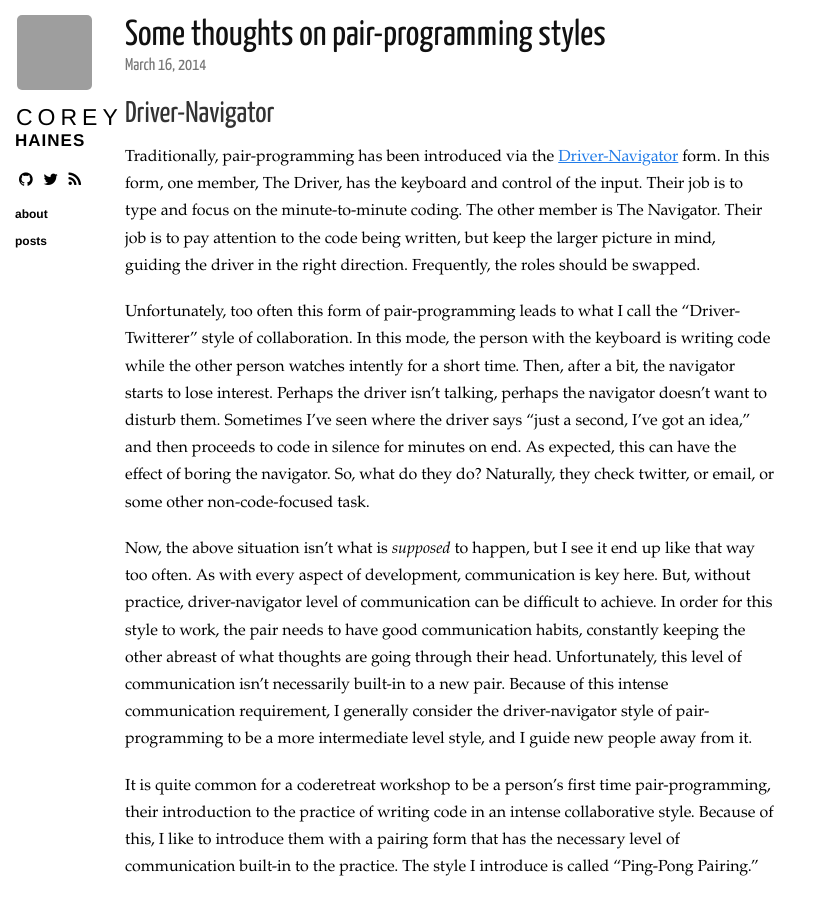
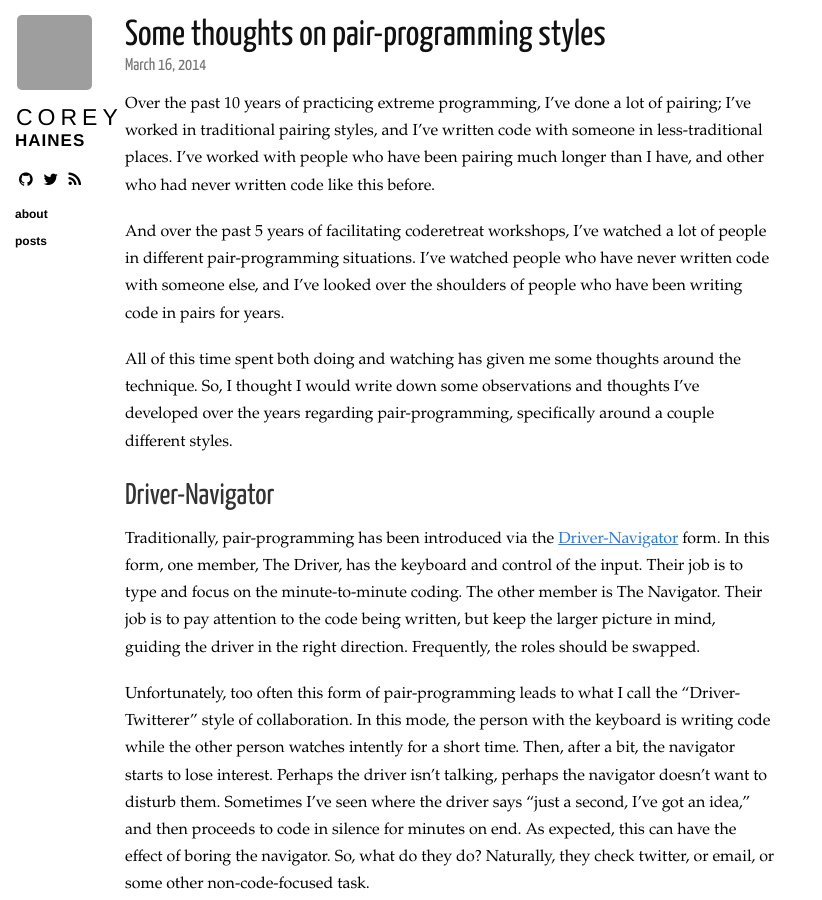
Before and after one commit to coreyhaines/coreyhaines.github.io, a Jekyll site: the page built from _posts/2014-03-16-thoughts-on-pair-programming.markdown, in a window 1280 px wide and 900 px high. Shown: the whole window, without its empty margins (0-822 px from the left). Built offline with Jekyll 4.4.1, drawn with Linux system fonts in a browser that asks for light colours; nearby versions of some CDN libraries; Markdown is read by kramdown in place of the engine named in the settings; comment, search, counter and statistics services are not loaded; grey boxes are pictures that could not be loaded.

Commit message:
Small intro to thoughts on pair programming

```diff
--- a/_posts/2014-03-16-thoughts-on-pair-programming.markdown
+++ b/_posts/2014-03-16-thoughts-on-pair-programming.markdown
@@ -2,6 +2,12 @@
 layout: post
 title: Some thoughts on pair-programming styles
 ---
+
+Over the past 10 years of practicing extreme programming, I've done a lot of pairing; I've worked in traditional pairing styles, and I've written code with someone in less-traditional places. I've worked with people who have been pairing much longer than I have, and other who had never written code like this before.
+
+And over the past 5 years of facilitating coderetreat workshops, I've watched a lot of people in different pair-programming situations. I've watched people who have never written code with someone else, and I've looked over the shoulders of people who have been writing code in pairs for years.
+
+All of this time spent both doing and watching has given me some thoughts around the technique. So, I thought I would write down some observations and thoughts I've developed over the years regarding pair-programming, specifically around a couple different styles.
 
 ## Driver-Navigator
 
```
